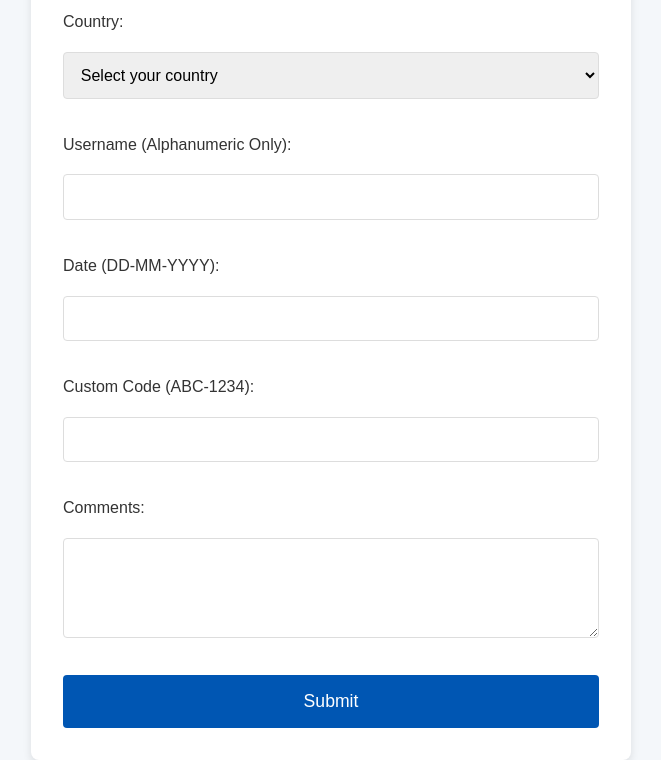
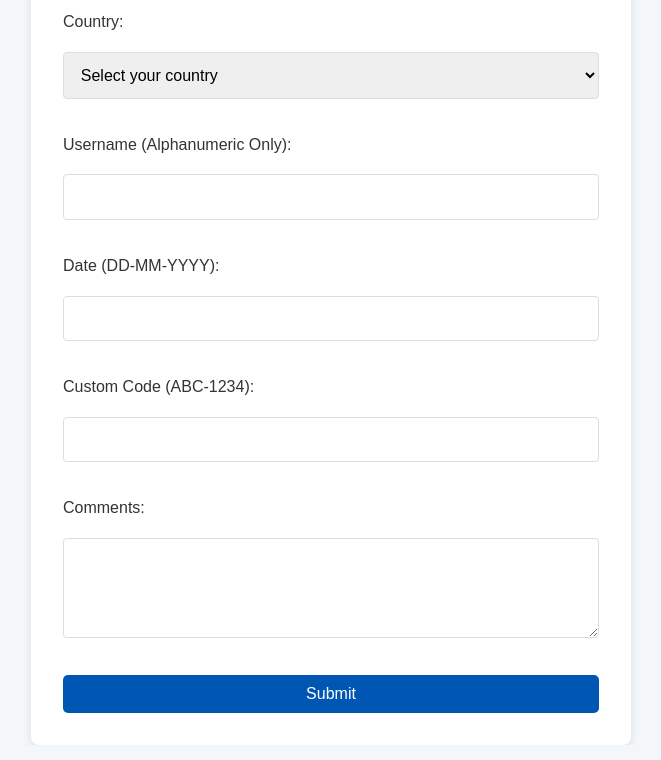
Before and after one commit to Arsh607/Rishi_Arshdeep_survey-form-, a plain HTML site: page index.html in a window 1280 px wide. Shown: the part 622-1382 px from the top of the page, without its empty margins (309-970 px from the left). Drawn offline with Linux system fonts and the light colour scheme; a script that the page names is missing.

Commit message:
Completed testing and made changes to the code.

```diff
--- a/styles.css
+++ b/styles.css
@@ -65,17 +65,22 @@ textarea {
 button {
     background-color: #0056b3;
     color: white;
-    padding: 1rem;
-    font-size: 1.1rem;
     border: none;
-    border-radius: 4px;
+    padding: 10px 20px;
+    border-radius: 5px;
     cursor: pointer;
-    transition: background-color 0.3s;
+    font-size: 16px;
+}
+
+button:focus {
+    outline: none;
+    box-shadow: 0 0 5px rgba(0, 86, 179, 0.5);
 }
 
 button:hover {
-    background-color: #00409d;
+    background-color: #00408d;
 }
+
 
 
 .error {
```
